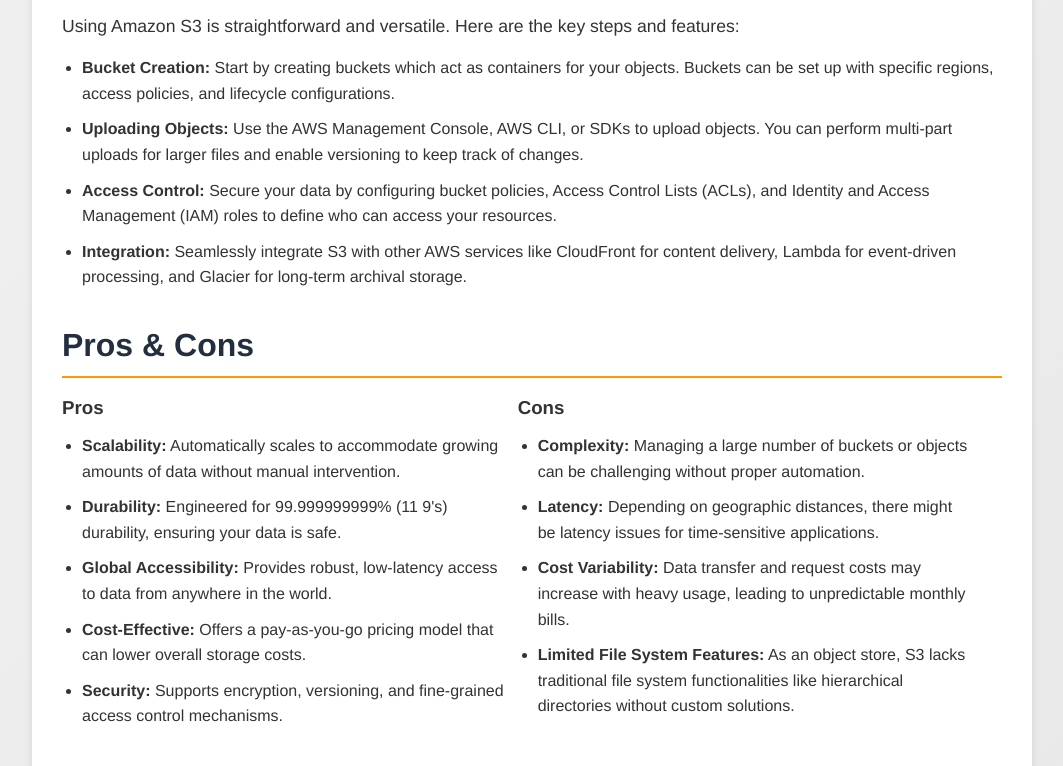
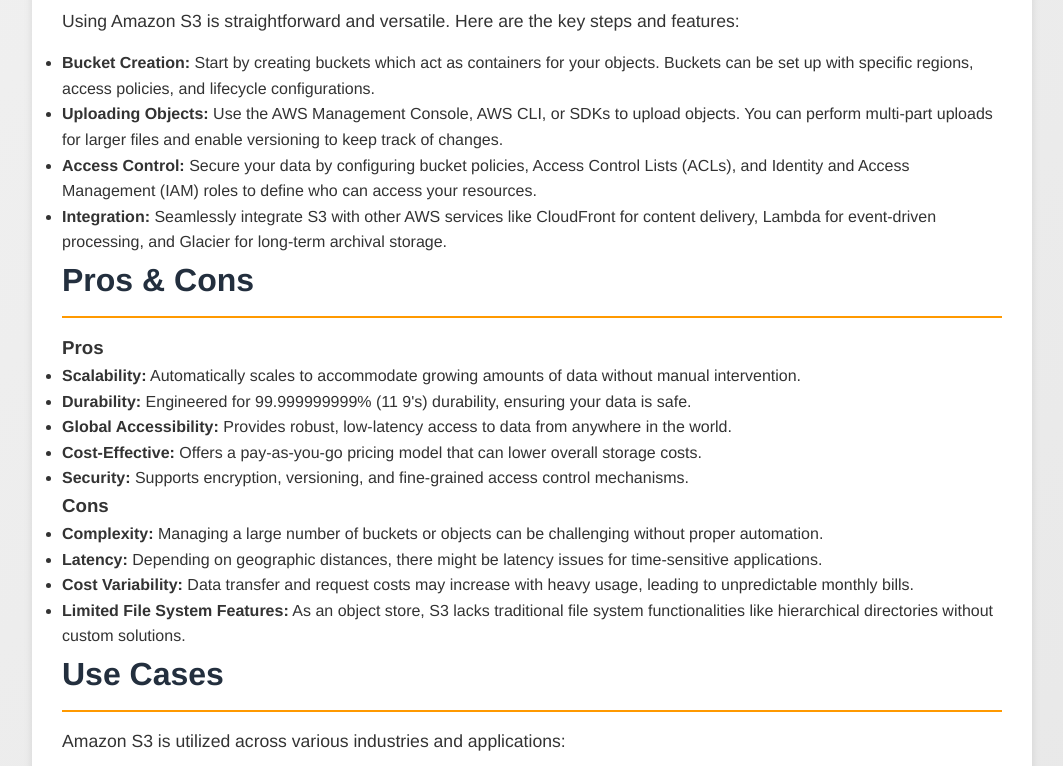
Before and after one commit to SolutionsAsService/AWSEncyclopedia, a plain HTML site: page s3.html in a window 1280 px wide. Shown: the part 636-1402 px from the top of the page, without its empty margins (108-1171 px from the left). Drawn offline with Linux system fonts and the light colour scheme; a script that the page names is missing.

Commit message:
remove styles

```diff
--- a/s3.html
+++ b/s3.html
@@ -5,38 +5,6 @@
   <meta name="viewport" content="width=device-width, initial-scale=1.0" />
   <title>S3 - AWS Tools Encyclopedia</title>
   <link rel="stylesheet" href="styles.css" />
-  <style>
-    /* Additional styling for detailed S3 page can be added here if needed */
-    section {
-      margin-bottom: 30px;
-    }
-    section h2 {
-      margin-bottom: 15px;
-      border-bottom: 2px solid #ff9900;
-      padding-bottom: 5px;
-      color: #232f3e;
-    }
-    section ul {
-      margin-left: 20px;
-    }
-    section ul li {
-      margin-bottom: 10px;
-    }
-    .pros, .cons {
-      display: inline-block;
-      width: 48%;
-      vertical-align: top;
-    }
-    .pros ul, .cons ul {
-      margin-top: 10px;
-    }
-    @media (max-width: 768px) {
-      .pros, .cons {
-        width: 100%;
-        display: block;
-      }
-    }
-  </style>
 </head>
 <body>
   <header>
```
